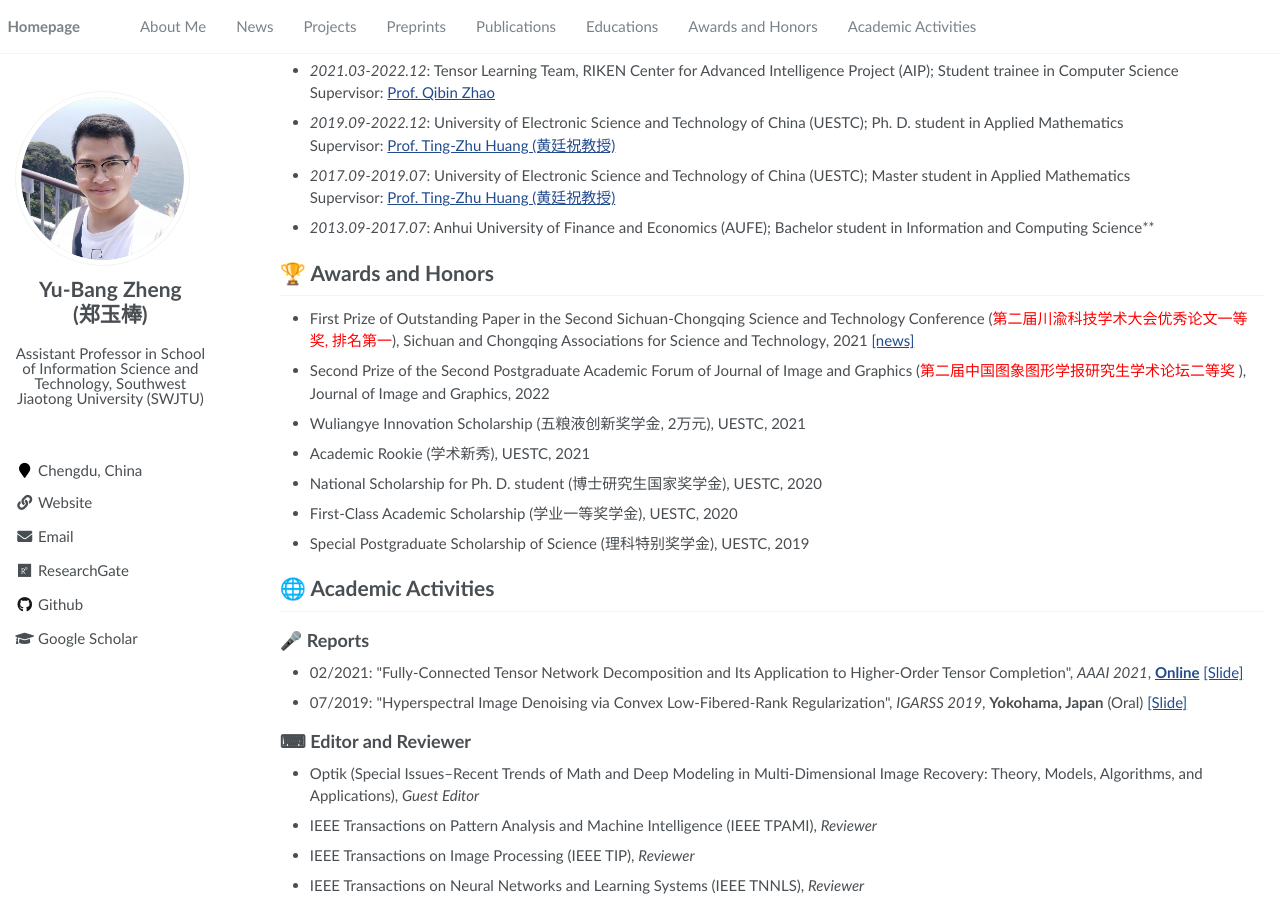
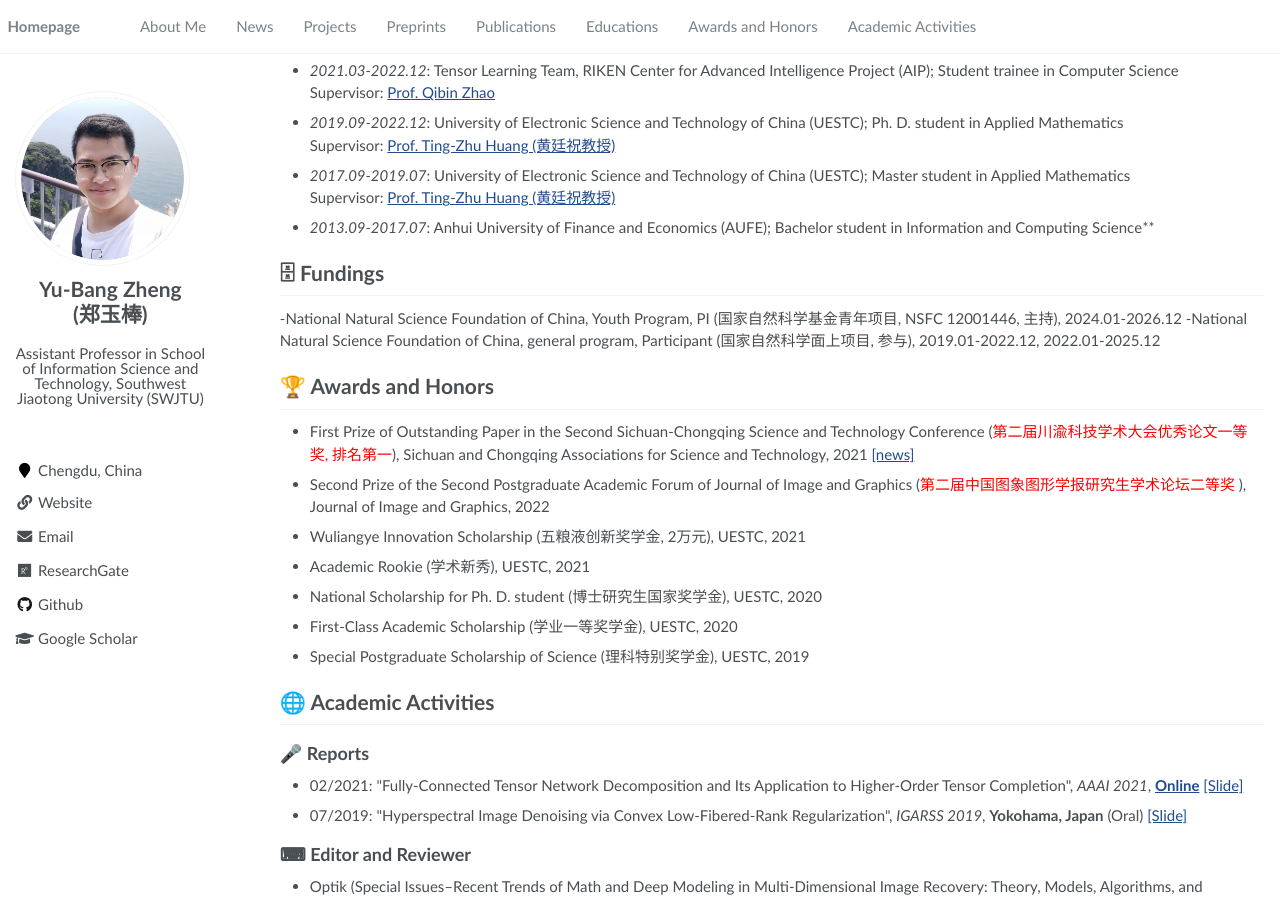
Before and after one commit to YuBangZheng/yubangzheng.github.io, a Jekyll site: the page built from pages/about.md, in a window 1280 px wide and 900 px high, scrolled down 2312 px. Built offline with Jekyll 4.4.1, drawn with Linux system fonts in a browser that asks for light colours; a script that is not in the unit is left out.

Commit message:
Update about.md

```diff
--- a/pages/about.md
+++ b/pages/about.md
@@ -120,6 +120,10 @@ My current research interests include tensor modeling and computing, tensor lear
   Supervisor: [Prof. Ting-Zhu Huang (黄廷祝教授)](http://www.math.uestc.edu.cn/info/1081/2041.htm)
 - *2013.09-2017.07*: Anhui University of Finance and Economics (AUFE); Bachelor student in Information and Computing Science****
 
+# 🗄 Fundings
+
+-National Natural Science Foundation of China, Youth Program, PI (国家自然科学基金青年项目, NSFC 12001446, 主持), 2024.01-2026.12
+-National Natural Science Foundation of China, general program, Participant (国家自然科学面上项目, 参与), 2019.01-2022.12, 2022.01-2025.12
 
 # 🏆 Awards and Honors
 
```
